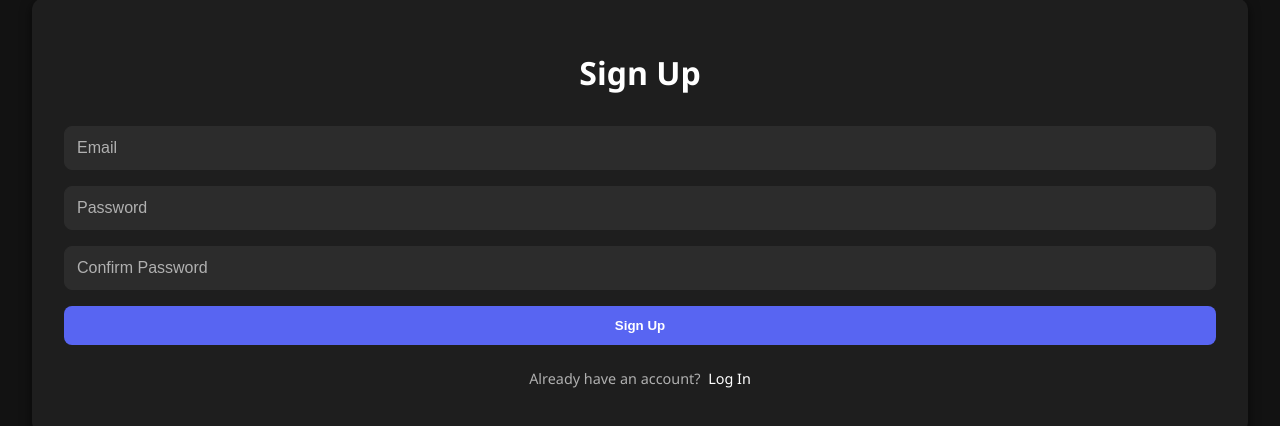
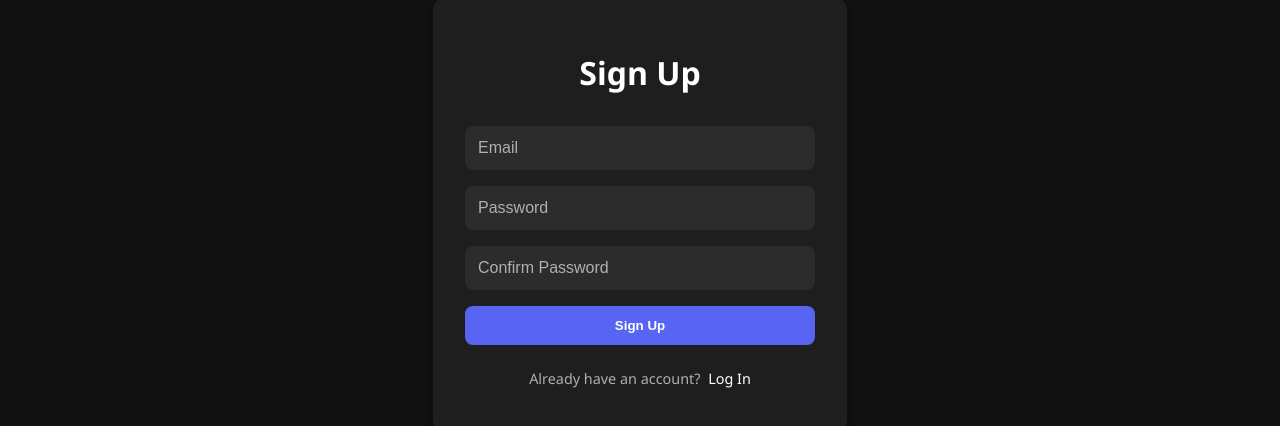
Before and after one commit to NehuenLian/Login-fullstack-template, a SvelteKit app in the folder frontend/: page /register in a window 1280 px wide. Shown: the part 184-610 px from the top of the page. Built offline with nearby package versions, Linux system fonts and the light colour scheme.

Commit message:
fix form width. set from width: 350px to max-width: 350px;

```diff
--- a/frontend/src/routes/register/+page.svelte
+++ b/frontend/src/routes/register/+page.svelte
@@ -103,7 +103,7 @@ $: if (data?.error) {
     display: flex;
     flex-direction: column;
     gap: 1rem;
-    width: 350px;
+    max-width: 350px;
     padding: 2rem;
     border-radius: 12px;
     background-color: #1e1e1e;
```
